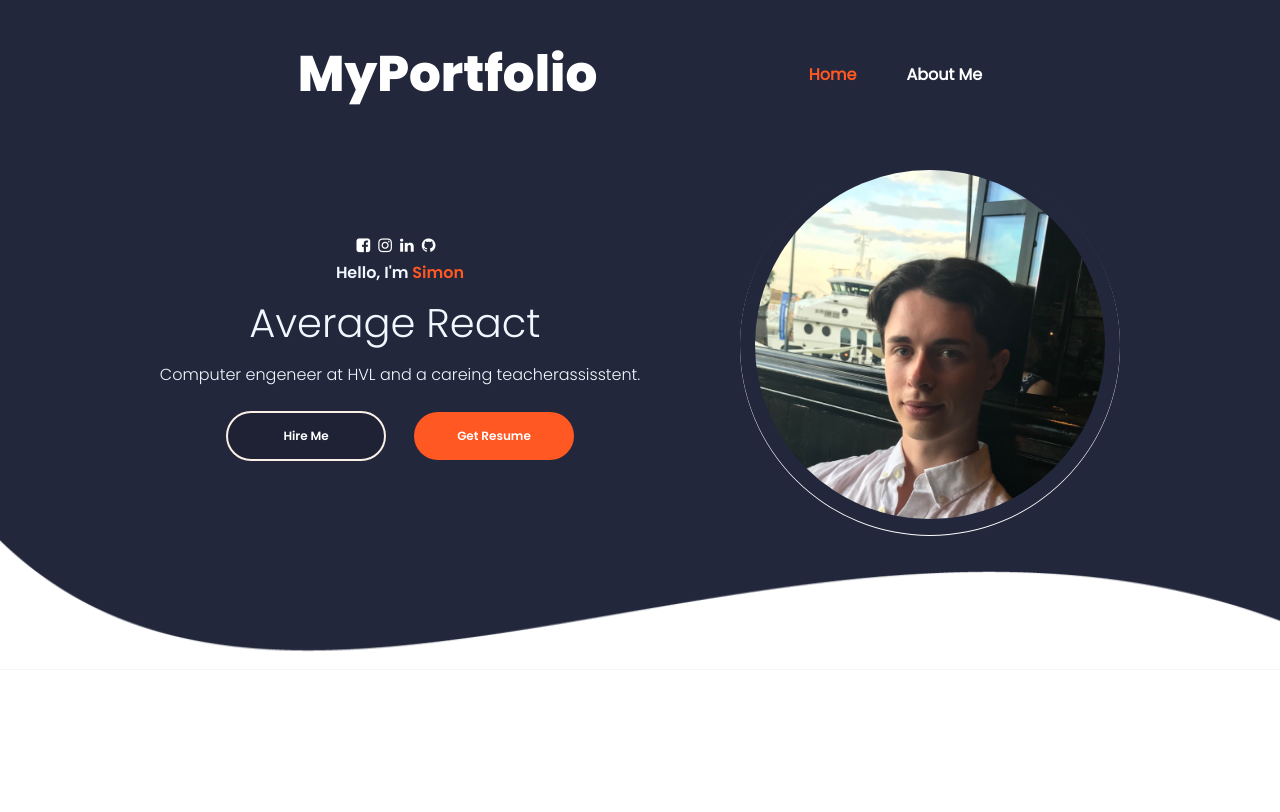
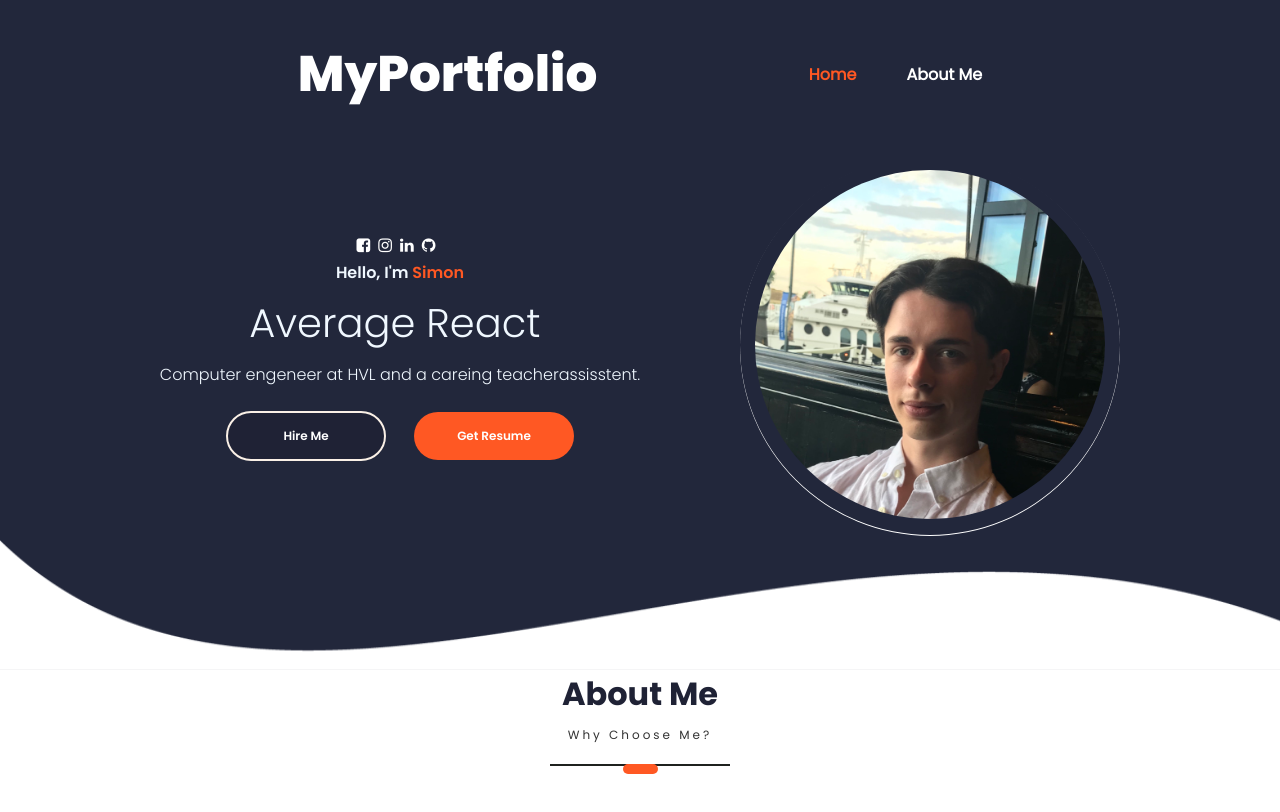
Before and after one commit to H584958/MyPortfolio, a React (Create React App) app: page / in a window 1280 px wide. Shown: the top 812 px of the page. Built offline with nearby package versions, Linux system fonts and the light colour scheme; a web font is replaced by a local one.

Commit message:
Added fadeIn scroll to about me

```diff
--- a/src/PortfolioContainer/AboutMe/AboutMe.js
+++ b/src/PortfolioContainer/AboutMe/AboutMe.js
@@ -5,9 +5,18 @@ import Animations from "../../utilities/Animations";
 import "./AboutMe.css";
 
 export default function AboutMe(props) {
-    return (
-        <div>
+    let fadeInScreenHandeler = (screen) => {
+        if(screen.fadeInScreen !== props.id)
+        return
+        Animations.animations.fadeInScreen(props.id)
+    }
 
-        </div>
-    )
+    const fadeInSubscription = ScrollService.currentScreenFadeIn.subscribe(fadeInScreenHandeler)
+
+  return (
+    <div className="about-me-container screen-container" id={props.id || ""}>
+      <div className="about-me-parent"></div>
+      <ScreenHeading title={'About Me'} subHeading={'Why Choose Me?'}/>
+    </div>
+  );
 }
```
Also changed, not shown: src/utilities/ScreenHeading/ScreenHeading.css (indentation only).
